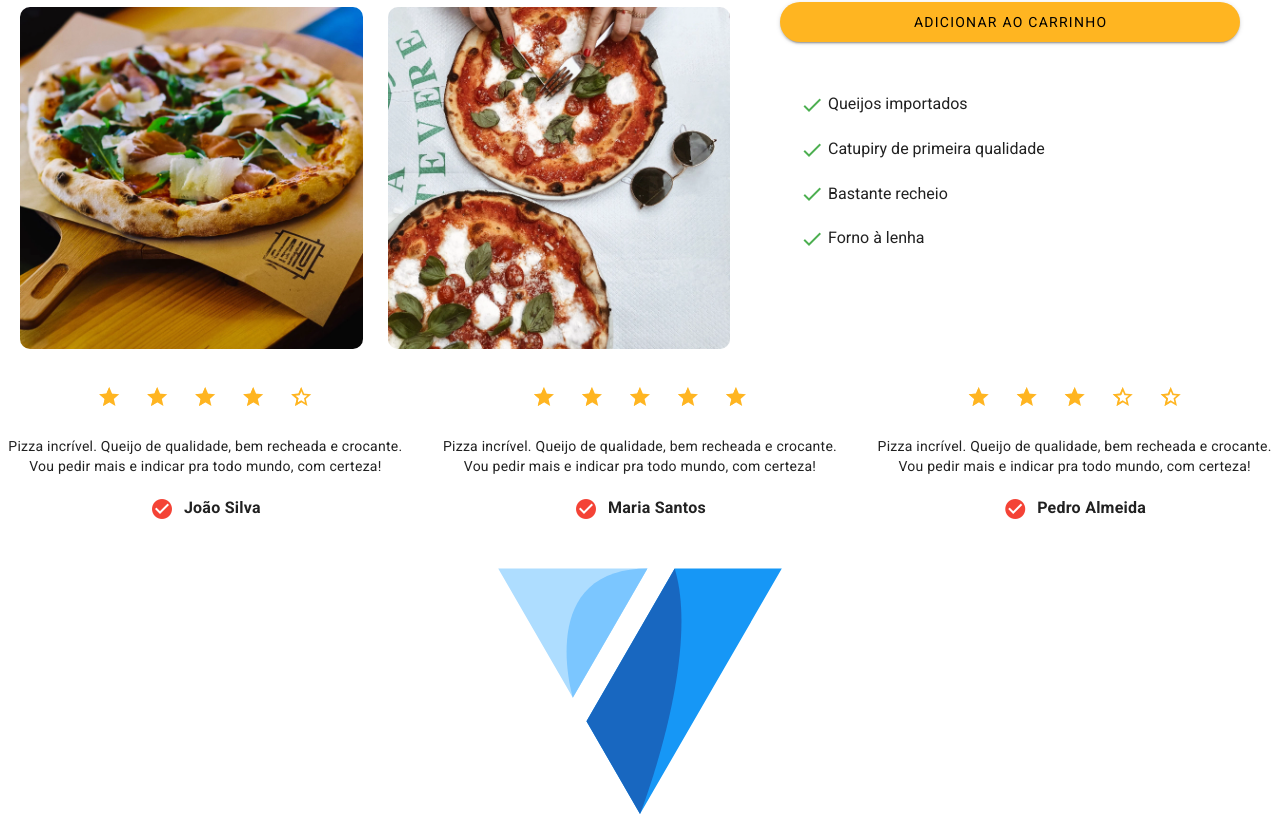
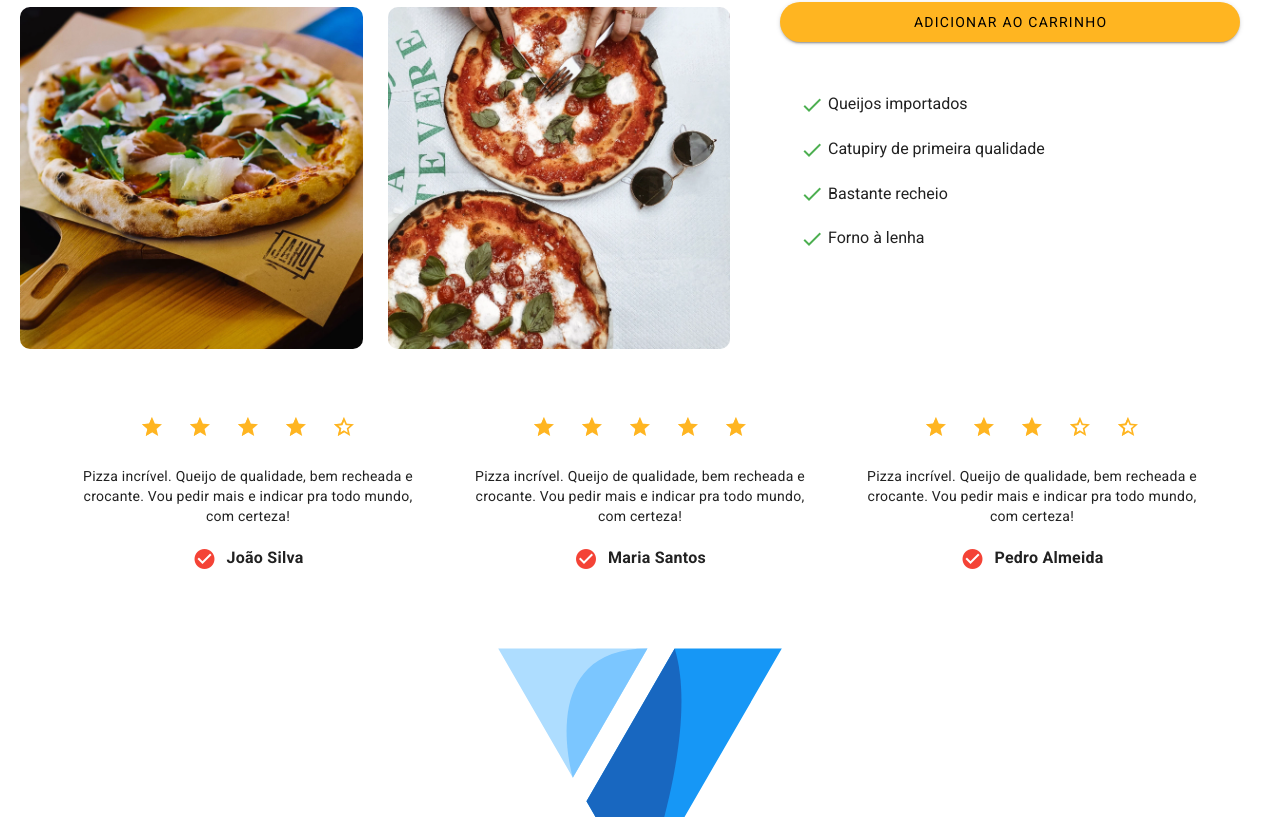
Before and after one commit to diogoneves07/pizza-army, a Vue app: page / in a window 1280 px wide. Shown: the part 445-1262 px from the top of the page. Built offline with nearby package versions, Linux system fonts and the light colour scheme.

Commit message:
refactor: adicionar disabled para os ratings

```diff
--- a/src/components/PizzaContainer.vue
+++ b/src/components/PizzaContainer.vue
@@ -10,6 +10,7 @@
           background-color="transparent"
           color="#ffb521"
           size="24"
+          disabled
         ></v-rating>
         <span style="color: #ffb521; font-family: 'Bebas Neue'"
           >42 AVALIAÇÕES</span
--- a/src/components/UsersRatingCard.vue
+++ b/src/components/UsersRatingCard.vue
@@ -14,6 +14,7 @@
             half-increments
             color="#FFB521"
             background-color="transparent"
+            disabled
           ></v-rating>
           <div class="caption">{{ review.comment }}</div>
           <div
@@ -62,6 +63,7 @@ const reviews = ref([
 
 <style scoped lang="scss">
 .container-flex {
+  padding: 30px 5vw;
   @media only screen and (max-width: 900px) {
     display: block;
     white-space: nowrap !important;
@@ -69,6 +71,7 @@ const reviews = ref([
     padding: 10px;
     margin: 0 5vw;
     max-width: 90vw;
+    padding: 10px 30px;
   }
   .container-flex-child {
     display: inline-block;
```
